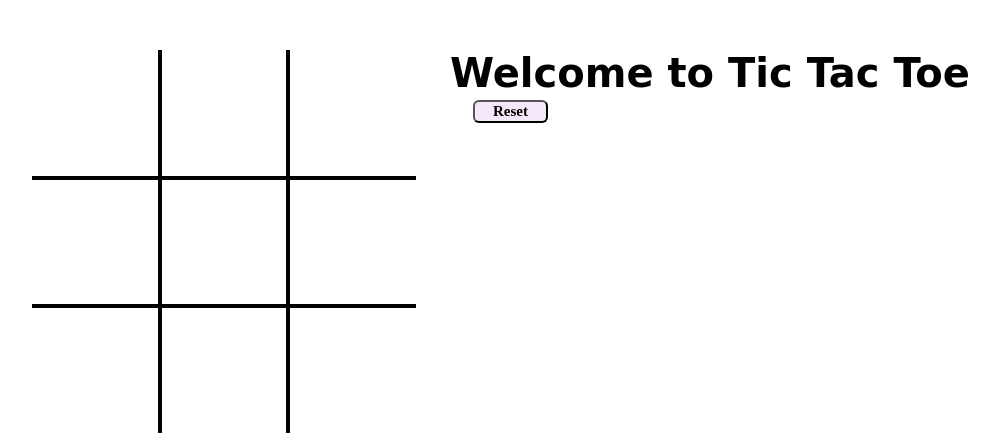
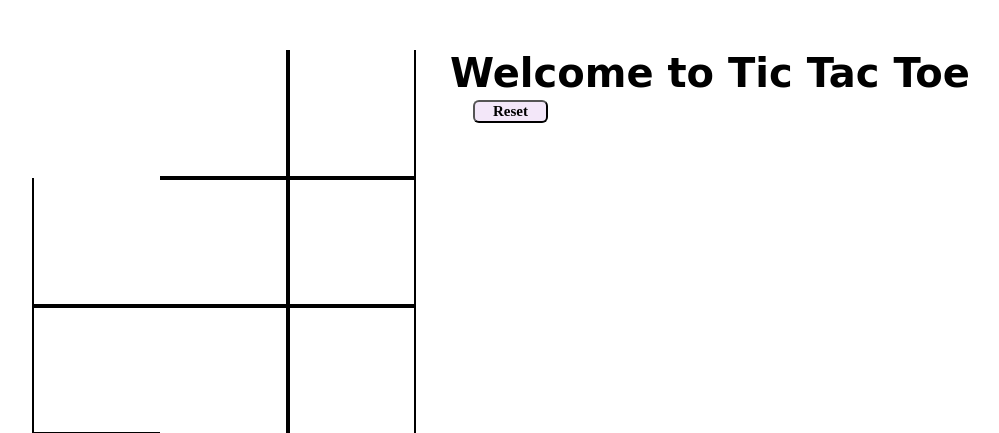
Before and after one commit to Sammar-Mangla/Tic-Tac-Toe, a PHP site: page / in a window 1280 px wide. Shown: the part 65-498 px from the top of the page, without its empty margins (122-1121 px from the left). Run offline with PHP 8.4, Linux system fonts and the light colour scheme; some web fonts are replaced.

Commit message:
Update style.css

```diff
--- a/style.css
+++ b/style.css
@@ -92,14 +92,14 @@
     font-weight: bolder;
 }
 
-.line{
+/* .line{
     background-color: black;
     height: 3px;
     width: 0;
     position: absolute;
     background-color: #911d91;
     transition: width 1s ease-in-out;
-}
+} */
 
 @media screen and (max-width: 950px)
 {
```
